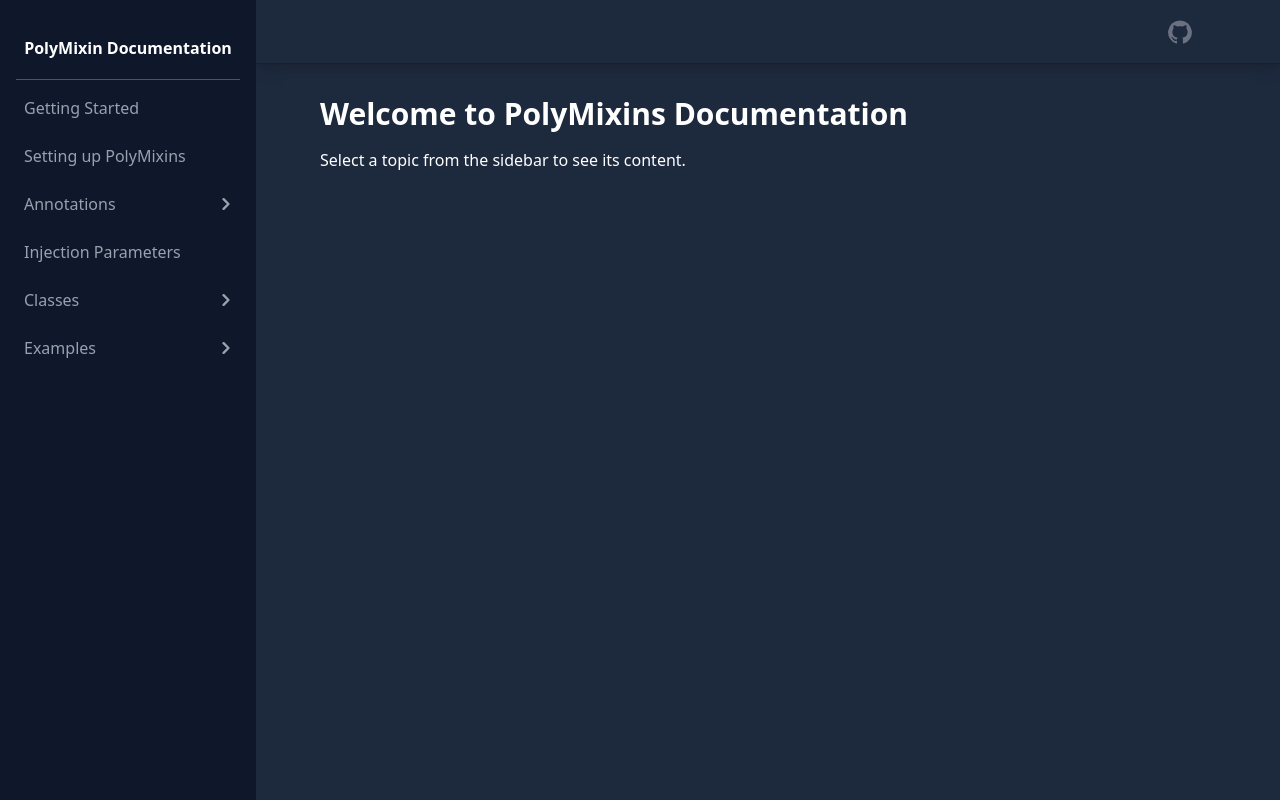
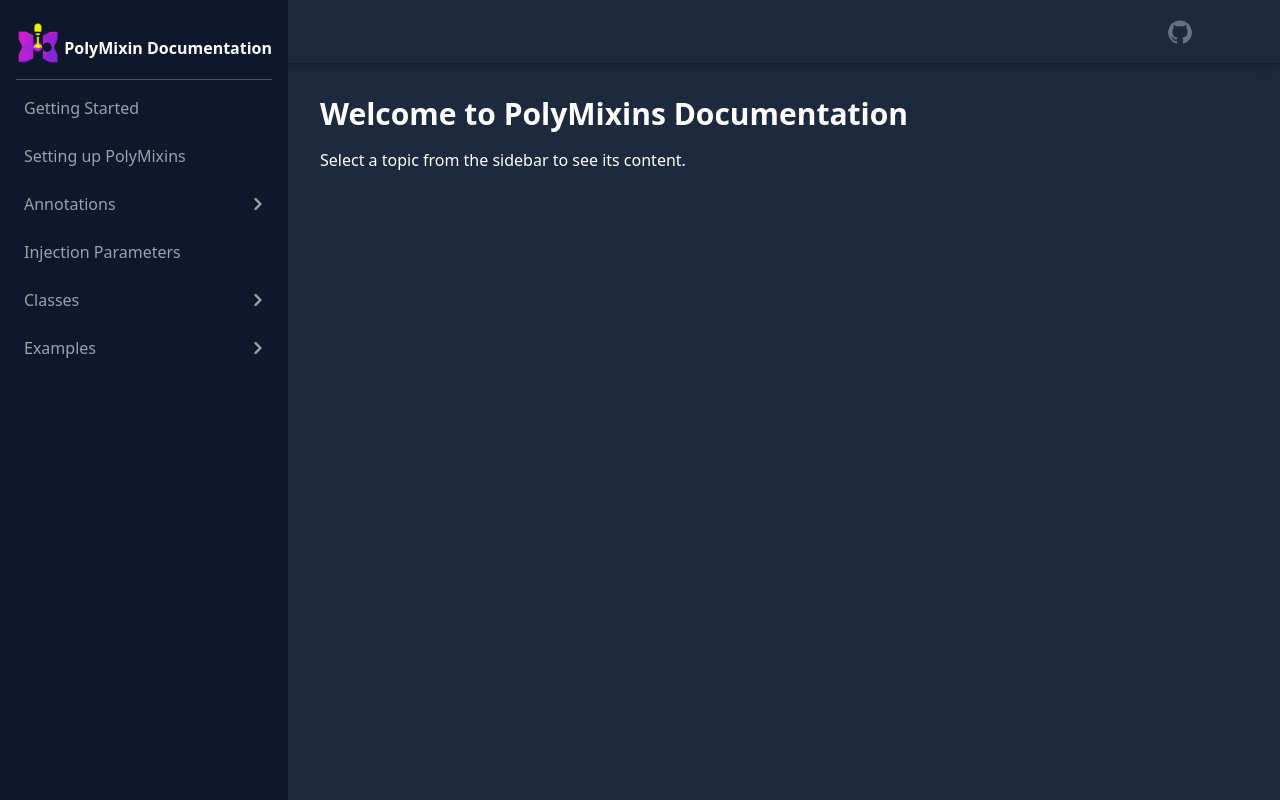
Before and after one commit to Starexify/PolyMixin-Docs, a website with bundled scripts: page src/index.html in a window 1280 px wide. Built offline with nearby package versions, Linux system fonts and the light colour scheme.

Commit message:
Added Mod Icon !

```diff
--- a/src/index.html
+++ b/src/index.html
@@ -3,7 +3,7 @@
 <head>
     <meta charset="UTF-8">
     <meta name="viewport" content="width=device-width, initial-scale=1.0">
-    <link rel="icon" href="">
+    <link rel="icon" href="assets/icon.png">
     <title>PolyMixin Docs</title>
     <script type="module" src="ui.js" defer></script>
     <link href="./output.css" rel="stylesheet">
@@ -13,9 +13,10 @@
 <div id="sidebar-overlay" class="fixed inset-0 bg-black/20 z-40 hidden transition-opacity duration-300"></div>
 
 <div class="lg:flex min-h-screen">
-    <aside class="select-none bg-slate-900 flex-col fixed top-0 md:left-0 left-1/2 md:h-full w-1/2 md:w-64 p-4 transform -translate-x-full xl:translate-x-0 xl:flex transition-transform duration-300 z-50 rounded-b-2xl md:rounded-none">
+    <aside class="select-none bg-slate-900 flex-col fixed top-0 md:left-0 left-1/2 md:h-full w-1/2 md:w-72 p-4 transform -translate-x-full xl:translate-x-0 xl:flex transition-transform duration-300 z-50 rounded-b-2xl md:rounded-none">
         <div class="md:px-0 px-4 h-16 lg:border-b border-slate-600 flex justify-center items-center font-bold bg-slate-900 flex-shrink-0 relative">
-            <span class="hidden xl:block">PolyMixin Documentation</span>
+            <a href="https://github.com/Starexify/PolyMixin" target="_blank"><img src="assets/icon.png" class="w-12 mb-1 h-auto"></a>
+            <span class="hidden xl:block ml-1 whitespace-nowrap">PolyMixin Documentation</span>
             <button id="sidebar-close" class="xl:hidden p-1 text-gray-400 hover:text-white absolute top-2 right-2">
                 <svg class="size-6" xmlns="http://www.w3.org/2000/svg" fill="none" viewBox="0 0 24 24" stroke-width="1.5" stroke="currentColor">
                     <path stroke-linecap="round" stroke-linejoin="round" d="M6 18 18 6M6 6l12 12" />
```
Also changed, not shown: src/assets/icon.png (added), src/output.css.
